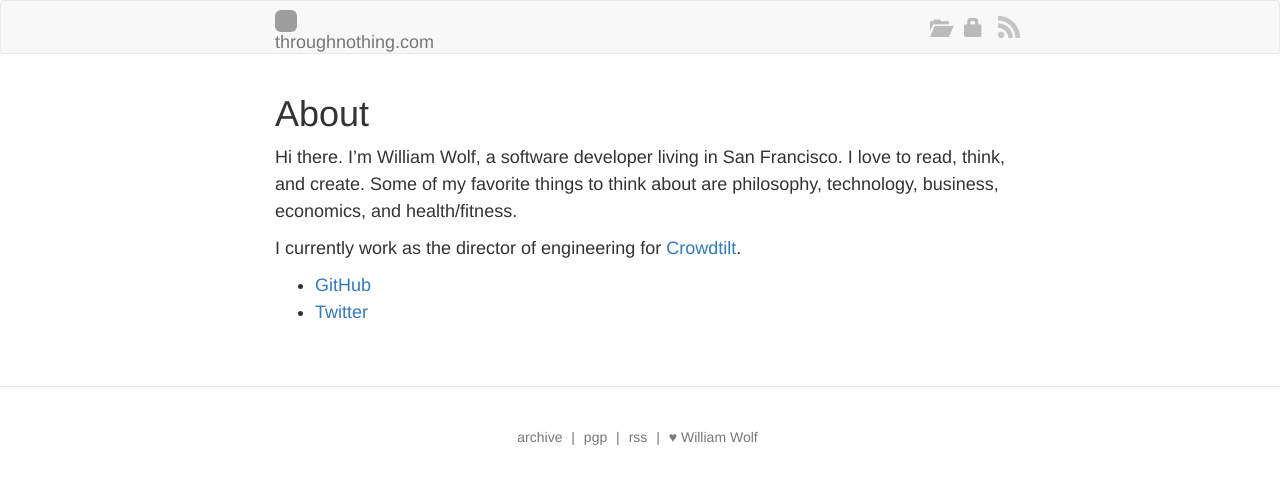
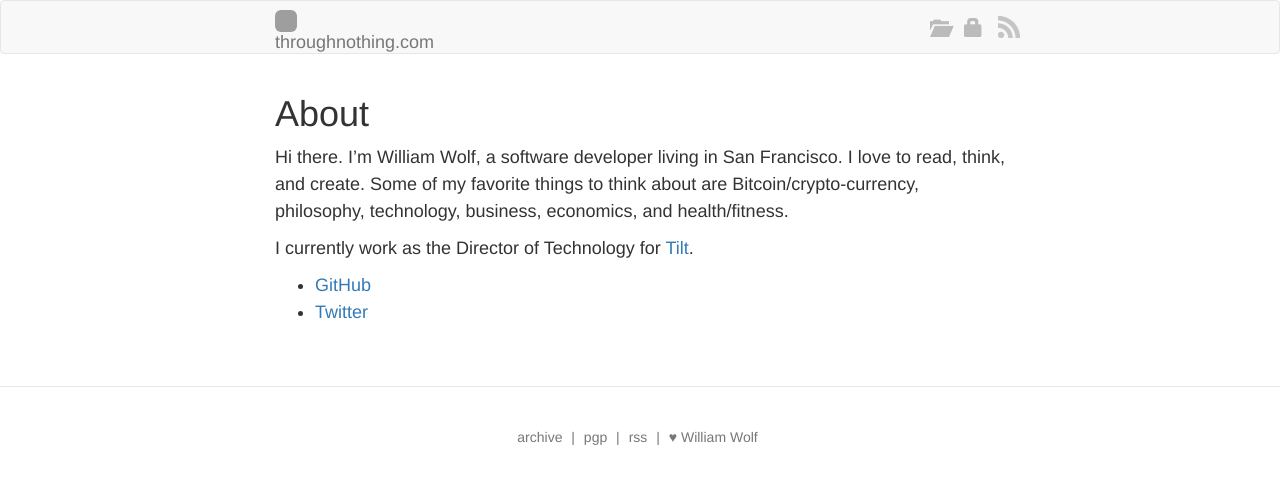
Before and after one commit to throughnothing/willwolf.me, a Jekyll site: the page built from about/index.markdown, in a window 1280 px wide. Shown: the top 484 px of the page. Built offline with Jekyll 4.4.1, drawn with Linux system fonts in a browser that asks for light colours; nearby versions of some CDN libraries; Markdown is read by kramdown in place of the engine named in the settings; grey boxes are pictures that could not be loaded.

Commit message:
update about page

```diff
--- a/about/index.markdown
+++ b/about/index.markdown
@@ -6,10 +6,10 @@ date: 2012-03-15 22:16
 
 Hi there.  I'm William Wolf, a software developer living in San Francisco.
 I love to read, think, and create.  Some of my favorite things to
-think about are philosophy, technology, business, economics, and health/fitness.
+think about are Bitcoin/crypto-currency, philosophy, technology, business,
+economics, and health/fitness.
 
-I currently work as the director of engineering for
-[Crowdtilt](https://www.crowdtilt.com).
+I currently work as the Director of Technology for [Tilt](https://www.tilt.com).
 
 * [GitHub](https://github.com/throughnothing)
 * [Twitter](https://twitter.com/throughnothing)
```
